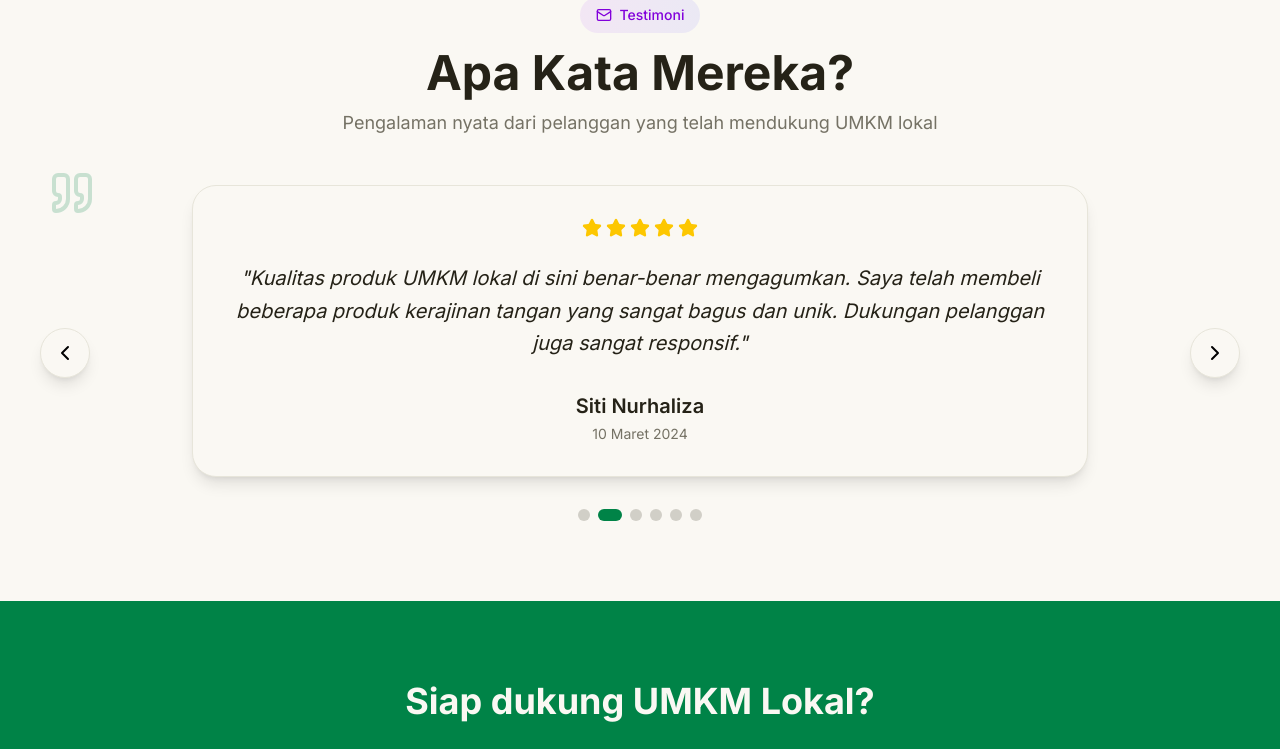
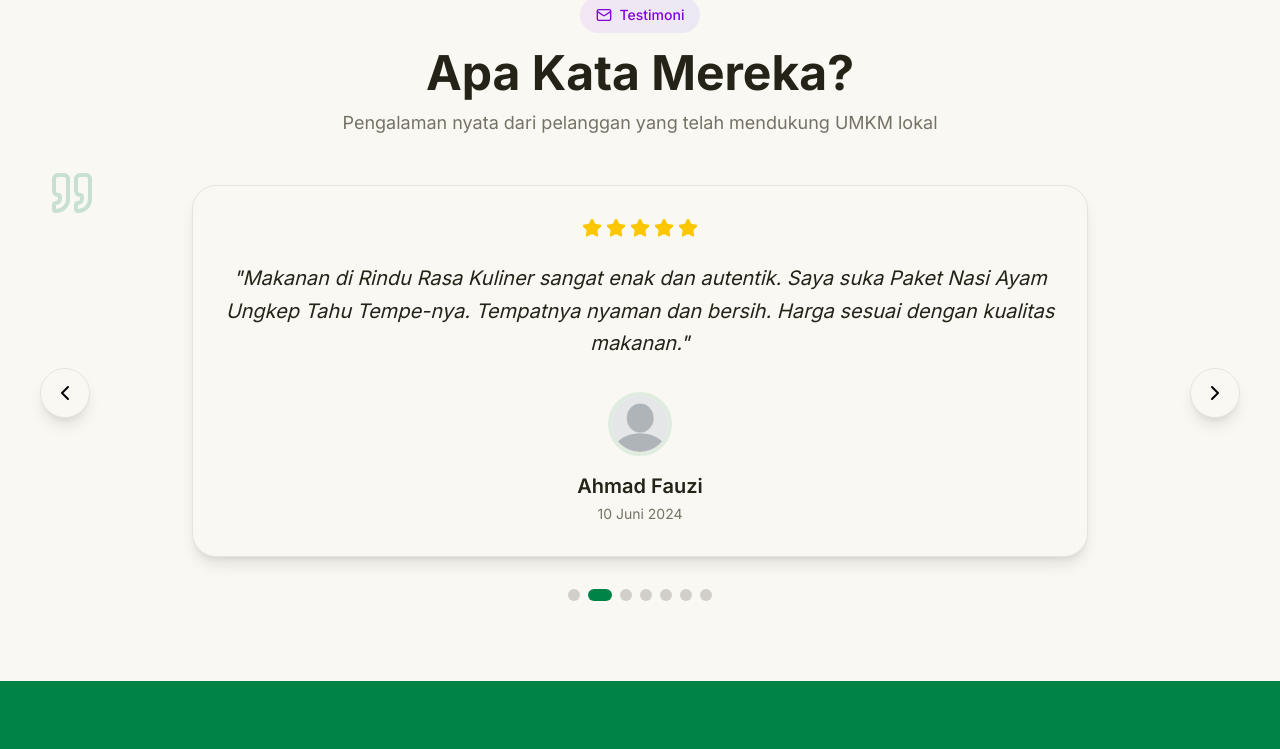
Before and after one commit to mwhehe30/Riloka, a Next.js app: page / in a window 1280 px wide. Shown: the part 3429-4178 px from the top of the page. Built offline with nearby package versions, Linux system fonts and the light colour scheme.

Commit message:
update navbar, testimon dan modal

```diff
--- a/app/umkm/[slug]/page.jsx
+++ b/app/umkm/[slug]/page.jsx
@@ -176,7 +176,7 @@ const Page = () => {
   const activeTabData = tabs.find((tab) => tab.id === activeTab);
 
   return (
-    <section className='min-h-screen bg-white pt-20'>
+    <section className='min-h-screen bg-white pt-18'>
       <div className='relative aspect-4/3 sm:aspect-video md:aspect-21/7 overflow-hidden rounded-b-xl md:rounded-b-2xl'>
         <ImageWithFallback
           src={detailUmkm?.thumb}
--- a/components/NavBar.jsx
+++ b/components/NavBar.jsx
@@ -1,20 +1,34 @@
 'use client';
 
+import { ArrowLeft, MapPin } from 'lucide-react';
 import Link from 'next/link';
 import { usePathname } from 'next/navigation';
 import { useEffect, useState } from 'react';
 
 const NavBar = () => {
   const pathname = usePathname();
-  // const [open, setOpen] = useState(false);
   const [scrolled, setScrolled] = useState(false);
+  const [isMobile, setIsMobile] = useState(false);
 
   useEffect(() => {
     const handleScroll = () => {
       setScrolled(window.scrollY > 20);
     };
+
+    const checkMobile = () => {
+      setIsMobile(window.innerWidth < 768); // md breakpoint
+    };
+
+    // Check initial screen size
+    checkMobile();
+
     window.addEventListener('scroll', handleScroll);
-    return () => window.removeEventListener('scroll', handleScroll);
+    window.addEventListener('resize', checkMobile);
+
+    return () => {
+      window.removeEventListener('scroll', handleScroll);
+      window.removeEventListener('resize', checkMobile);
+    };
   }, []);
 
   const navItems = [
@@ -25,9 +39,37 @@ const NavBar = () => {
 
   const isActive = (href) => pathname === href;
 
+  // Check if we're on a UMKM detail page (dynamic route like /umkm/slug)
+  const isUMKMDetailPage =
+    pathname.startsWith('/umkm/') && pathname !== '/umkm';
+
+  // Extract UMKM name from URL if on detail page
+  let umkmName = '';
+  if (isUMKMDetailPage) {
+    const slug = pathname.split('/')[2];
+    // Convert slug to title case for display
+    umkmName = slug
+      .split('-')
+      .map((word) => word.charAt(0).toUpperCase() + word.slice(1))
+      .join(' ');
+  }
+
+  // Determine navbar position
+  const getNavbarPosition = () => {
+    // Desktop: selalu fixed
+    if (!isMobile) return 'fixed';
+
+    // Mobile:
+    // - Detail UMKM → fixed
+    // - Halaman lain → absolute
+    return isUMKMDetailPage ? 'fixed' : 'absolute';
+  };
+
+  const navbarPosition = getNavbarPosition();
+
   return (
     <header
-      className={`fixed top-0 left-0 z-50 w-full transition-all duration-500 ${
+      className={`${navbarPosition} top-0 left-0 right-0 z-50 w-full transition-all duration-500 ${
         scrolled
           ? 'bg-white-brighter/95 backdrop-blur-xl shadow-sm border-b border-surface'
           : 'bg-white-brighter/90 backdrop-blur-xl border-b border-surface'
@@ -38,7 +80,25 @@ const NavBar = () => {
           scrolled ? 'py-3' : 'py-4'
         }`}
       >
-        {/* LOGO */}
+        {/* Back button for UMKM detail page, Logo for other pages */}
+        {isUMKMDetailPage ? (
+          <div className='flex items-center gap-3'>
+            <button
+              onClick={() => window.history.back()}
+              className='p-2 rounded-lg hover:bg-black/5 transition-colors'
+              aria-label='Kembali'
+            >
+              <ArrowLeft className='size-6 text-black' />
+            </button>
+            <div className='flex items-center gap-2 min-w-0'>
+              {' '}
+              <MapPin className='size-5 text-primary shrink-0' />
+              <h2 className='text-lg font-bold text-black truncate max-w-[120px] xs:max-w-[150px] sm:max-w-[200px]'>
+                {umkmName}
+              </h2>
+            </div>
+          </div>
+        ) : (
           <Link href='/' className='flex items-center gap-3 group relative'>
             <div className='relative'>
               {/* Glow effect on hover */}
@@ -54,6 +114,7 @@ const NavBar = () => {
               </div>
             </div>
           </Link>
+        )}
 
         {/* DESKTOP NAVIGATION */}
         <ul className='hidden md:flex items-center gap-2'>
@@ -85,56 +146,6 @@ const NavBar = () => {
             </li>
           ))}
         </ul>
-
-        {/* MOBILE TOGGLE */}
-        {/* <button
-          onClick={() => setOpen((prev) => !prev)}
-          className='md:hidden relative p-2.5 rounded-xl hover:bg-black/5 active:scale-95 transition-all duration-200 group'
-          aria-label='Toggle navigation menu'
-        >
-          <div className='absolute inset-0 bg-linear-to-r from-primary/10 to-accent/10 rounded-xl opacity-0 group-hover:opacity-100 transition-opacity duration-300'></div>
-          {open ? (
-            <X className='size-6 relative z-10 transition-transform duration-300 rotate-0 group-hover:rotate-90' />
-          ) : (
-            <Menu className='size-6 relative z-10 transition-transform duration-300' />
-          )}
-        </button> */}
-
-        {/* MOBILE MENU */}
-        {/* <div
-          className={`absolute top-full left-0 w-full overflow-hidden bg-white/98 backdrop-blur-xl border-t border-black/10 shadow-2xl transition-all duration-500 md:hidden ${
-            open ? 'max-h-96 opacity-100' : 'max-h-0 opacity-0'
-          }`}
-        >
-          <ul className='flex flex-col gap-1 p-4'>
-            {navItems.map(({ name, href }, index) => (
-              <li
-                key={href}
-                style={{
-                  animation: open
-                    ? `slideIn 0.3s ease-out ${index * 0.1}s both`
-                    : 'none',
-                }}
-              >
-                <Link
-                  href={href}
-                  onClick={() => setOpen(false)}
-                  className={`flex items-center justify-between px-5 py-3.5 rounded-xl font-semibold text-lg transition-all duration-300 group ${
-                    isActive(href)
-                      ? 'text-black bg-linear-to-r from-primary/5 to-accent/5'
-                      : 'text-muted-foreground hover:text-black hover:bg-black/5'
-                  }`}
-                >
-                  <span>{name}</span>
-                  <ChevronRight
-                    className={`size-5 transition-transform duration-300 opacity-0 group-hover:opacity-100 group-hover:translate-x-1
-                    `}
-                  />
-                </Link>
-              </li>
-            ))}
-          </ul>
-        </div> */}
       </nav>
     </header>
   );
--- a/components/PromoCard.jsx
+++ b/components/PromoCard.jsx
@@ -1,11 +1,25 @@
 import { CalendarIcon, StarIcon } from 'lucide-react';
 import { useRouter } from 'next/navigation';
-import { useState } from 'react';
+import { useEffect, useState } from 'react';
 import ImageWithFallback from './ImageWithFallback';
 
 const PromoCard = ({ promo }) => {
   const [isModalOpen, setIsModalOpen] = useState(false);
   const router = useRouter();
+
+  // Prevent body scroll when modal is open
+  useEffect(() => {
+    if (isModalOpen) {
+      document.body.style.overflow = 'hidden';
+    } else {
+      document.body.style.overflow = 'unset';
+    }
+
+    // Cleanup function to ensure scroll is restored when component unmounts
+    return () => {
+      document.body.style.overflow = 'unset';
+    };
+  }, [isModalOpen]);
 
   // Validasi data promo
   if (!promo) {
@@ -28,24 +42,11 @@ const PromoCard = ({ promo }) => {
     }
   };
 
-  // Data fallback
-  // const promoData = {
-  //   id: promo.id || 0,
-  //   slug: promo.slug || 'unknown',
-  //   name: promo.name || 'Untitled Promo',
-  //   description: promo.description || 'Tidak ada deskripsi.',
-  //   image: promo.image || '/default-image.jpg',
-  //   date: promo.date || new Date().toISOString(),
-  //   status: promo.status || false,
-  //   rating: promo.rating || 0,
-  //   review: promo.review || 0,
-  // };
-
   return (
     <>
       {/* Promo Card */}
-      <div className='min-w-full md:min-w-[50%] lg:min-w-[33.333%] p-2`'>
-        <div className='bg-white rounded-2xl shadow-lg transition-all duration-300 overflow-hidden flex flex-col h-full '>
+      <div className='min-w-full md:min-w-[50%] lg:min-w-[33.333%] p-2'>
+        <div className='bg-white rounded-2xl shadow-lg transition-all duration-300 overflow-hidden flex flex-col h-full'>
           <div className='relative w-full pt-[100%] overflow-hidden'>
             <ImageWithFallback
               src={promo.image}
@@ -101,29 +102,17 @@ const PromoCard = ({ promo }) => {
 
       {/* Promo Modal */}
       {isModalOpen && (
-        <div className='fixed inset-0 bg-black/70 flex items-center justify-center p-4 z-50 animate-fade-in'>
+        <div className='fixed inset-0 bg-black/70 pb-26 md:pb-0 flex items-center justify-center p-4 z-50 animate-fade-in'>
           <div
-            className='bg-white rounded-2xl max-w-6xl w-full max-h-[95vh] overflow-hidden shadow-2xl animate-scale-in flex flex-col'
+            className='bg-white rounded-2xl max-w-6xl w-full max-h-[85vh] overflow-hidden shadow-2xl animate-scale-in flex flex-col'
             onClick={(e) => e.stopPropagation()}
           >
             {/* Header */}
             <div className='flex justify-between items-center p-6 border-b border-gray-200 sticky top-0 bg-white z-10 shrink-0'>
               <div className='flex-1 min-w-0'>
-                <h3 className='text-2xl font-bold text-green-800 truncate pr-4'>
+                <h3 className='text-lg md:text-2xl font-bold text-green-800 truncate pr-4'>
                   {promo.name}
                 </h3>
-                {/* Rating in Header */}
-                <div className='flex items-center gap-2 mt-2'>
-                  <div className='flex items-center gap-1'>
-                    <StarIcon className='w-4 h-4 fill-amber-500 text-amber-500' />
-                    <span className='text-sm font-semibold text-gray-800'>
-                      {promo.rating}
-                    </span>
-                  </div>
-                  <span className='text-gray-500 text-sm'>
-                    ({promo.review} reviews)
-                  </span>
-                </div>
               </div>
               <button
                 onClick={handleCloseModal}
@@ -134,24 +123,40 @@ const PromoCard = ({ promo }) => {
               </button>
             </div>
 
-            {/* Content Area - Flex container untuk gambar dan konten */}
-            <div className='flex flex-col lg:flex-row flex-1 overflow-hidden'>
-              {/* Image Section - Tetap statis, tidak bisa di-scroll */}
-              <div className='bg-gray-50 flex items-center justify-center p-4 lg:w-1/2 shrink-0'>
-                <div className='relative w-full h-64 md:h-80 lg:h-full'>
+            {/* Content Area */}
+            <div className='overflow-y-auto scrollbar-none flex-1'>
+              <div className='flex flex-col lg:flex-row'>
+                {/* Image Section - Mobile: auto height, Desktop: full height */}
+                <div className='lg:w-1/2'>
+                  <div className='relative w-full h-auto lg:h-full'>
+                    {/* Mobile: Image dengan height auto */}
+                    <div className='block lg:hidden'>
+                      <ImageWithFallback
+                        src={promo.image}
+                        alt={promo.name}
+                        width={600}
+                        height={400}
+                        className='w-full h-auto object-contain'
+                        sizes='100vw'
+                        priority
+                      />
+                    </div>
+                    {/* Desktop: Image dengan fill dan stretch */}
+                    <div className='hidden lg:block relative w-full h-full min-h-[400px]'>
                       <ImageWithFallback
                         src={promo.image}
                         alt={promo.name}
                         fill
-                    className='object-contain rounded-lg'
-                    sizes='(max-width: 1024px) 100vw, 50vw'
+                        sizes='50vw'
+                        className='object-cover'
                         priority
                       />
                     </div>
                   </div>
+                </div>
 
-              {/* Content Section - Bisa di-scroll */}
-              <div className='p-6 lg:p-8 flex flex-col gap-6 lg:w-1/2 overflow-y-auto scrollbar-none'>
+                {/* Content Section */}
+                <div className='p-6 lg:p-8 flex flex-col gap-6 lg:w-1/2 lg:overflow-y-auto lg:max-h-[calc(85vh-80px)]'>
                   {/* Details Grid */}
                   <div className='grid grid-cols-1 md:grid-cols-2 gap-6'>
                     <div>
@@ -229,8 +234,8 @@ const PromoCard = ({ promo }) => {
                       <div className='flex items-start gap-3'>
                         <div className='w-2 h-2 bg-amber-500 rounded-full mt-2 shrink-0'></div>
                         <p className='text-gray-700'>
-                        Dapatkan pengalaman terbaik dengan rating {promo.rating}{' '}
-                        dari {promo.review} review
+                          Dapatkan pengalaman terbaik dengan rating{' '}
+                          {promo.rating} dari {promo.review} review
                         </p>
                       </div>
                       <div className='flex items-start gap-3'>
@@ -261,6 +266,7 @@ const PromoCard = ({ promo }) => {
               </div>
             </div>
           </div>
+        </div>
       )}
     </>
   );
--- a/components/TestimonialSlider.jsx
+++ b/components/TestimonialSlider.jsx
@@ -73,6 +73,16 @@ const TestimonialSlider = ({ testimonials }) => {
             </p>
 
             <div className="flex flex-col items-center">
+              <div className="mb-4">
+                <img
+                  src={testimonials[currentIndex]?.photo || '/images/human.webp'}
+                  alt={testimonials[currentIndex]?.name}
+                  className="w-16 h-16 rounded-full object-cover border-4 border-primary/10"
+                  onError={(e) => {
+                    e.target.src = '/images/human.webp';
+                  }}
+                />
+              </div>
               <h4 className="text-xl font-semibold text-foreground">
                 {testimonials[currentIndex]?.name}
               </h4>
--- a/public/data/promo.json
+++ b/public/data/promo.json
@@ -14,7 +14,7 @@
     "id": 2,
     "slug": "diatas-meja",
     "name": "Ngopi Pagi Bareng? Duduk Dulu Sini ☕✨",
-    "description": "Mulai harimu pelan-pelan dengan kopi yang nikmat dan obrolan ringan. Musik yang hangat, suasana yang akrab, kopi yang selalu siap menemani.\n📍 Setiap hari — 08:00–11:00\n🎉 Ada promo spesial pagi!",
+    "description": "Pagi hari jadi lebih nikmat di Diatas Meja! Nikmati kopi yang enak dan suasana yang cozy.\n📍 Setiap hari — pukul 08:00–11:00\n🎉 Promo spesial pagi setiap hari!",
     "image": "/images/diatas-meja/promo/promo-1.webp",
     "date": "2025-10-27",
     "rating": 4.5,
@@ -25,7 +25,7 @@
     "id": 3,
     "slug": "steak-batmans",
     "name": "TENANT SUBMISSION | STEAK BATMANS",
-    "description": "Selamat datang kepada Tenant terbaik kami!\nDengan penuh antusiasme, kami menyambut kehadiran @steakbatmans | Steak Batmans\n\n📅 Tanggal: 30 Agustus 2025\n📍 Lokasi: PUSDAI Kota Banjar",
+    "description": "Temukan pengalaman kuliner baru di PUSDAI! Nikmati lezatnya steak dari tenant terbaru kami, Steak Batmans.\n📍 PUSDAI Kota Banjar\n📅 Tanggal: 30 Agustus 2025",
     "image": "/images/steak-batmans/promo/promo-1.webp",
     "date": "2025-08-30",
     "rating": 4.5,
@@ -36,7 +36,7 @@
     "id": 4,
     "slug": "waroeng-seblak-dhero",
     "name": "Seblak instan DHERO( siap kirim)",
-    "description": "untuk pembelian 30 pcs ada harga husus lochh..\nSeblak instan kuah dari Jawa Barat dengan bumbu cikur yang khas dan wangi bumbunya membuat ketagihan. 1kg bisa untuk 5pcs\n\nKomposisi :\n\n✨ Mie Kuning\n\n✨ Makaroni\n\n✨ Batagor\n\n✨ Siomay\n\n✨ Kerupuk\n\n✨ Gula\n\n✨ Bumbu Kencur\n\n✨ Bubuk Cabai",
+    "description": "Temukan kenikmatan seblak otentik dari Jawa Barat! Nikmati seblak instan DHERO dengan bumbu kencur yang khas.\n📍 Siap kirim kemana saja\n🎉 Harga spesial untuk pembelian 30 pcs!",
     "image": "/images/seblak-dhero/promo/promo-1.webp",
     "date": "2025-10-27",
     "rating": 4.5,
--- a/public/data/testimoni.json
+++ b/public/data/testimoni.json
@@ -1,44 +1,58 @@
 [
   {
     "id": 1,
-    "name": "Ahmad Saputra",
+    "name": "Siti Aminah",
     "rating": 5,
-    "review": "Luar biasa! Saya menemukan UMKM kuliner yang luar biasa melalui platform ini. Pemiliknya ramah dan makanannya sangat lezat. Harga terjangkau dengan kualitas terbaik!",
-    "date": "2024-02-15"
+    "review": "Roti dan kue dari Ratan Bakery enak banget! Saya sering beli Roti Pisang Coklat di sini. Harga terjangkau dan pelayanannya ramah. Cocok buat camilan keluarga!",
+    "date": "2024-04-15",
+    "photo": "/images/human.webp"
   },
   {
     "id": 2,
-    "name": "Siti Nurhaliza",
+    "name": "Ahmad Fauzi",
     "rating": 5,
-    "review": "Kualitas produk UMKM lokal di sini benar-benar mengagumkan. Saya telah membeli beberapa produk kerajinan tangan yang sangat bagus dan unik. Dukungan pelanggan juga sangat responsif.",
-    "date": "2024-03-10"
+    "review": "Makanan di Rindu Rasa Kuliner sangat enak dan autentik. Saya suka Paket Nasi Ayam Ungkep Tahu Tempe-nya. Tempatnya nyaman dan bersih. Harga sesuai dengan kualitas makanan.",
+    "date": "2024-06-10",
+    "photo": "/images/human.webp"
   },
   {
     "id": 3,
-    "name": "Budi Santoso",
-    "rating": 4,
-    "review": "Pengalaman belanja yang menyenangkan. Banyak pilihan UMKM yang bisa saya jelajahi dari rumah. Hanya sedikit kecewa dengan waktu pengiriman, tapi produknya tetap bagus.",
-    "date": "2024-01-22"
+    "name": "Rina Kartika",
+    "rating": 5,
+    "review": "Dapur Mak Ndut mantap! Mie Tek-Tek-nya enak banget, rasa homemade yang beneran nikmat. Porsi cukup mengenyangkan dan harga terjangkau. Recommended buat yang mau makan enak tapi hemat.",
+    "date": "2024-08-05",
+    "photo": "/images/human.webp"
   },
   {
     "id": 4,
-    "name": "Dewi Anggraini",
+    "name": "Budi Santoso",
     "rating": 5,
-    "review": "Platform ini benar-benar membantu saya menemukan jasa servis elektronik terdekat. Pekerjaannya rapi, harga wajar, dan lokasinya mudah dijangkau. Terima kasih Riloka!",
-    "date": "2024-04-05"
+    "review": "Tempatnya estetik banget! Steak di Otakiri luar biasa enaknya, porsinya besar dan kualitasnya premium. Kopi juga mantap. Cocok buat tempat nongkrong dan makan-makan di hari libur.",
+    "date": "2024-10-01",
+    "photo": "/images/human.webp"
   },
   {
     "id": 5,
-    "name": "Rizki Pratama",
-    "rating": 5,
-    "review": "Sebagai pelaku UMKM, saya merasa sangat terbantu dengan adanya platform ini. Banyak pelanggan baru yang datang setelah produk saya terdaftar di Riloka. Ini solusi terbaik untuk UMKM lokal!",
-    "date": "2024-05-18"
+    "name": "Dewi Anggraini",
+    "rating": 4,
+    "review": "Kedai Fukunobu tempat makan yang pas buat anak muda. HotChick-nya mantap dan harga terjangkau. Suasananya santai dan pelayanannya cepat. Ayam bakarnya juga enak!",
+    "date": "2024-05-30",
+    "photo": "/images/human.webp"
   },
   {
     "id": 6,
-    "name": "Maya Lestari",
+    "name": "Adi Prasetyo",
     "rating": 4,
-    "review": "Saya menemukan toko pakaian lokal yang menjual baju-baju unik dengan desain yang tidak pasaran. Kualitasnya bagus dan harganya bersaing. Terima kasih telah mendukung kreator lokal!",
-    "date": "2024-06-30"
+    "review": "Seblak Dhero mantap buat yang suka pedas! Banyak pilihan toping dan harganya terjangkau. Seblak Paket B dengan ceker dan sosis enak banget. Tempatnya bersih dan ramah.",
+    "date": "2024-04-18",
+    "photo": "/images/human.webp"
+  },
+  {
+    "id": 7,
+    "name": "Lukman Hakim",
+    "rating": 5,
+    "review": "Kopi di Cafe Diatas Meja sangat nikmat! Saya suka Latte-nya, kualitasnya bagus dan harga terjangkau. Tempatnya cozy buat kerja atau nongkrong bareng teman-teman.",
+    "date": "2024-03-12",
+    "photo": "/images/human.webp"
   }
 ]
```
Also changed, not shown: public/images/human.webp (added), public/images/seblak-dhero/promo/promo-1.webp. Lines whose indentation alone changed are shown as unchanged.
